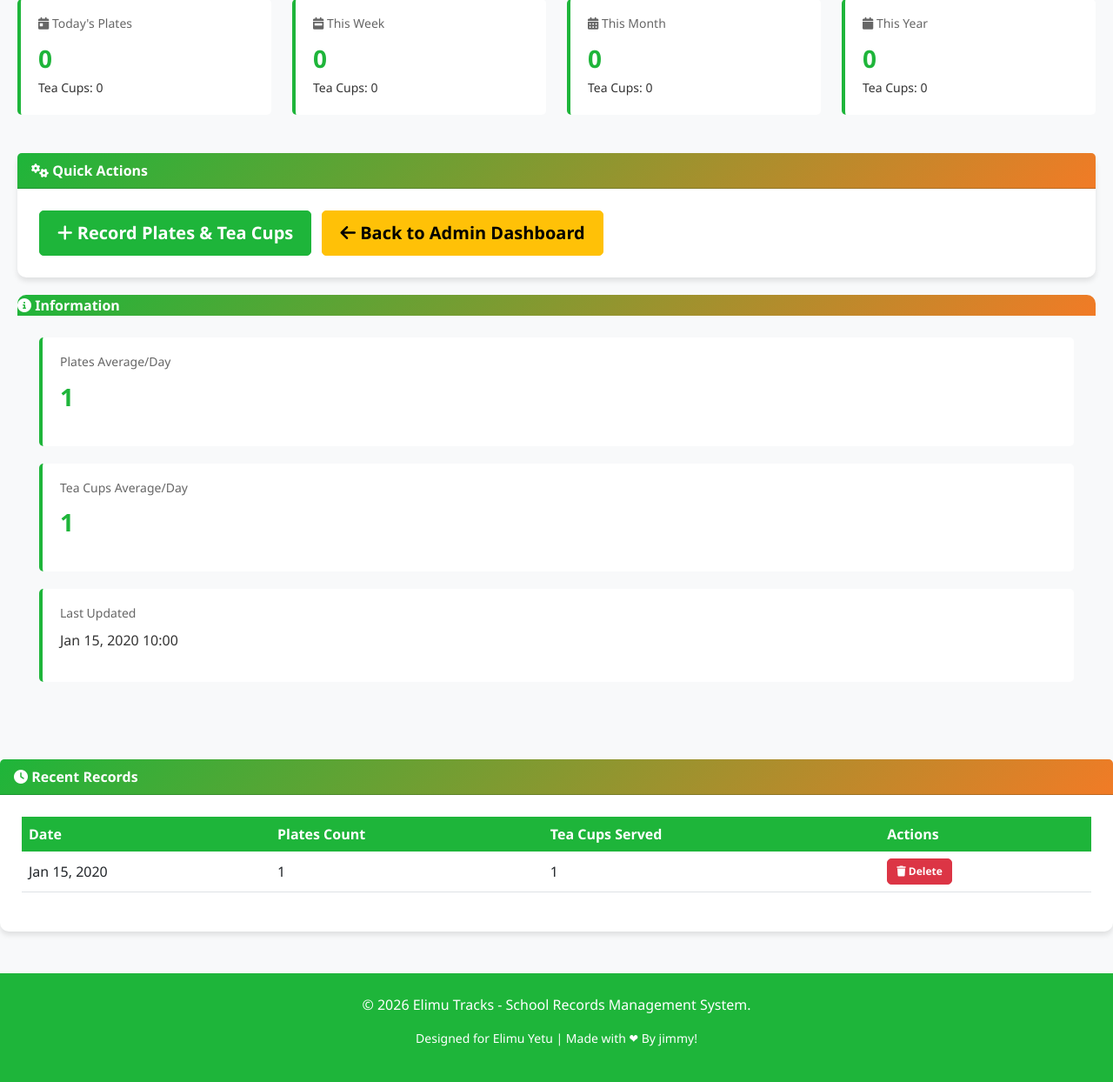
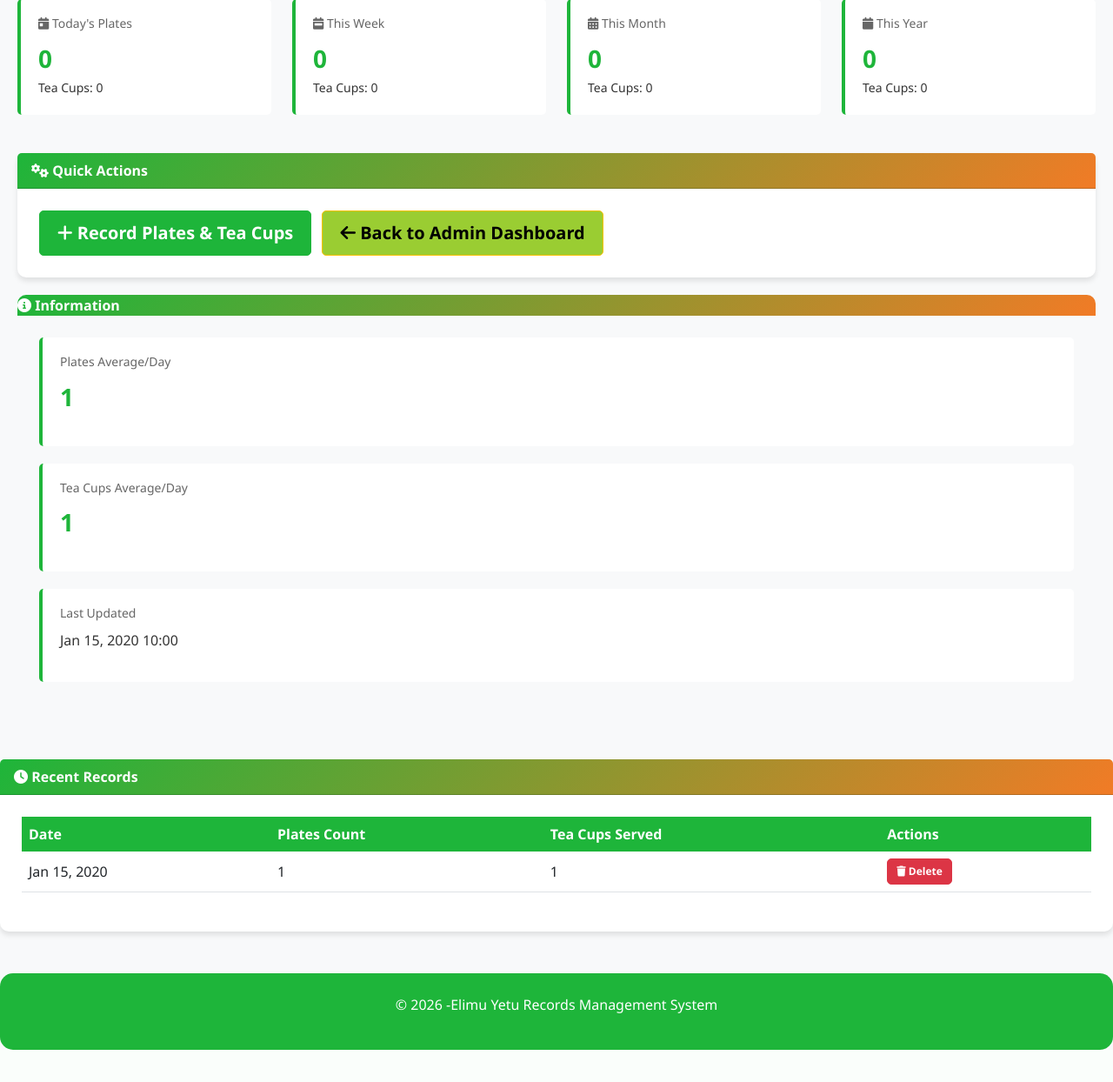
Before and after one commit to Jimmyforever101/elimu-tracks, a PHP site: page /kitchen/dashboard.php in a window 1280 px wide. Shown: the part 225-1469 px from the top of the page at 87% size. After the commit the page ends 1432 px from the top, so only its background shows below. Run offline with PHP 8.4, Linux system fonts and the light colour scheme; a user stored in the database is signed in; tables that the repository leaves empty hold one stand-in row (values such as "Sample post").

Commit message:
simple ui updates

```diff
--- a/config/db.php
+++ b/config/db.php
@@ -20,4 +20,5 @@ $conn->set_charset("utf8");
 if (session_status() === PHP_SESSION_NONE) {
     session_start();
 }
+
 ?>
--- a/includes/footer.php
+++ b/includes/footer.php
@@ -1,8 +1,8 @@
     <!-- Footer -->
-    <footer class="text-white mt-5 py-4" style="background-color: var(--primary-color);">
+    <footer class="text-white mt-5 py-4" style="background-color: var(--primary-color); border-radius: 15px;">
         <div class="container text-center">
-            <p>&copy; 2026 Elimu Tracks - School Records Management System.</p>
-            <p class="small">Designed for Elimu Yetu | Made with ❤ By jimmy!</p>
+            <p>&copy; 2026 -Elimu Yetu Records Management System</p>
+
         </div>
     </footer>
 
--- a/index.php
+++ b/index.php
@@ -84,7 +84,7 @@ if ($_SERVER['REQUEST_METHOD'] == 'POST') {
         <div class="login-box">
             <div class="text-center mb-4">
                 <i class="fas fa-graduation-cap" style="font-size: 48px; color: var(--primary-color);"></i>
-                <h2 class="mt-3">ElimuTracks</h2>
+                <h2 class="mt-3">ElimuRecords</h2>
                 <p class="text-muted">Elimu Yetu Records Management System</p>
             </div>
 
--- a/kitchen/dashboard.php
+++ b/kitchen/dashboard.php
@@ -129,7 +129,7 @@ $recent = $conn->query("
                 <i class="fas fa-plus"></i> Record Plates & Tea Cups
             </a>
             <?php if (getCurrentRole() === 'admin'): ?>
-            <a href="/elimu-tracks/admin/dashboard.php" class="btn btn-warning btn-lg">
+            <a href="/elimu-tracks/admin/dashboard.php" class="btn btn-warning btn-lg" style="background-color: yellowgreen;">
                 <i class="fas fa-arrow-left"></i> Back to Admin Dashboard
             </a>
             <?php endif; ?>
--- a/teacher/dashboard.php
+++ b/teacher/dashboard.php
@@ -65,7 +65,7 @@ $recent = $conn->query("
             <a href="/elimu-tracks/teacher/attendance.php" class="btn btn-primary btn-lg me-2">
                 <i class="fas fa-plus"></i> Log Attendance
             </a>
-            <a href="/elimu-tracks/teacher/history.php" class="btn btn-info btn-lg">
+            <a href="/elimu-tracks/teacher/history.php" class="btn btn-info btn-lg" style="background-color: yellowgreen">
                 <i class="fas fa-history"></i> View History
             </a>
         </div>
```
Also changed, not shown: sql/elimu_tracks.sql (+7 -7 lines), README.md.
